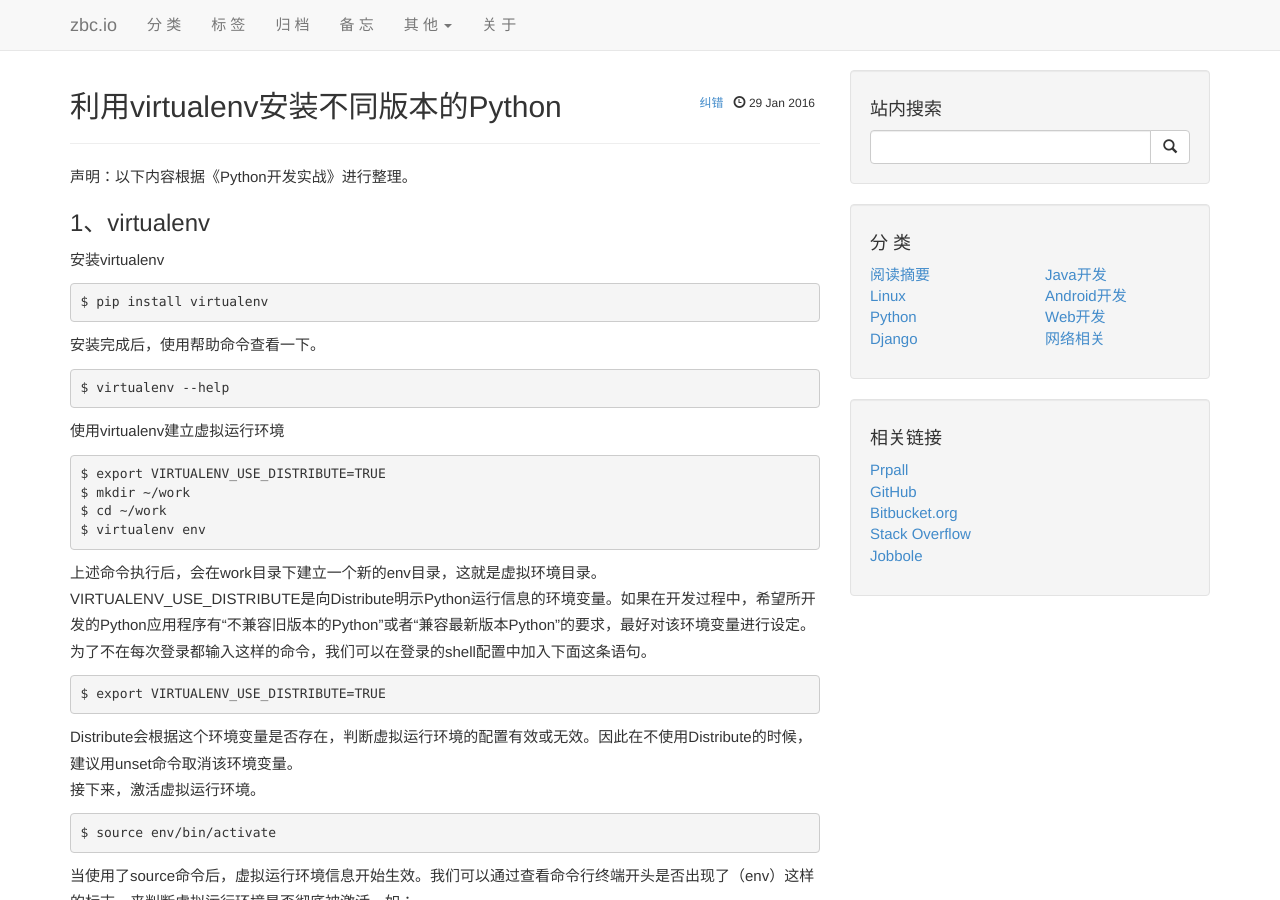
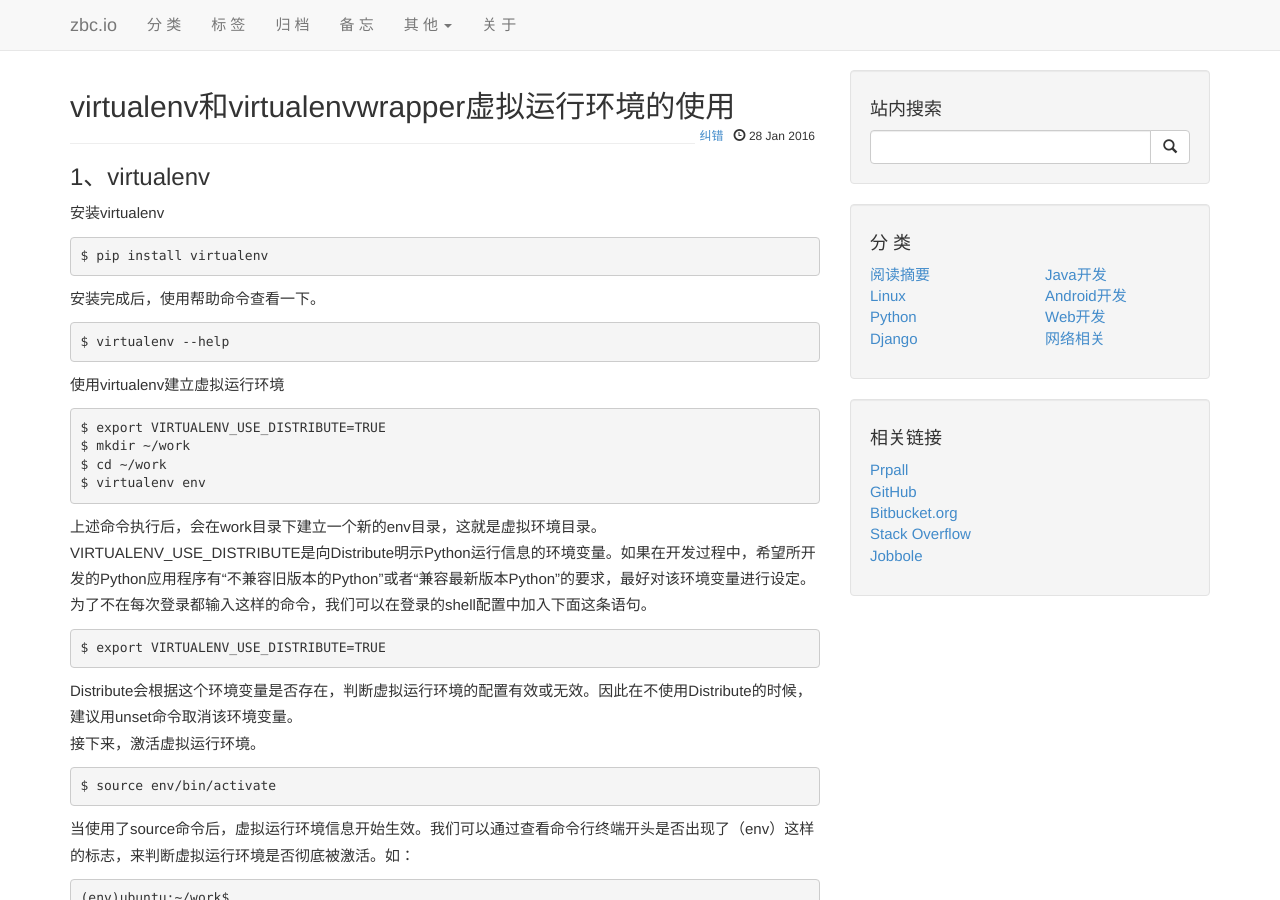
Before and after one commit to zbc0512/zbc0512.github.io, a Jekyll site: the page built from _posts/2016-01-28-virtualenv-virtualenvwrapper.md, in a window 1280 px wide and 900 px high. Built offline with Jekyll 4.4.1, drawn with Linux system fonts in a browser that asks for light colours; Markdown is read by kramdown in place of the engine named in the settings; comment, search, counter and statistics services are not loaded; some of the changed text lies outside the part shown.

Commit message:
Update and rename 2016-01-29-virtualenv-wrapper.md to 2016-01-28-virtualenv-virtualenvwrapper.md

```diff
--- a/_posts/2016-01-29-virtualenv-wrapper.md
+++ b/_posts/2016-01-28-virtualenv-virtualenvwrapper.md
@@ -1,11 +1,9 @@
 ---
 layout: post
 category: "python"
-title: "利用virtualenv安装不同版本的Python"
+title: "virtualenv和virtualenvwrapper虚拟运行环境的使用"
 tags: "Python"
 ---
-
-声明：以下内容根据《Python开发实战》进行整理。
 
 ###1、virtualenv
 
```
Also changed, not shown: other parts of _posts/2016-01-28-virtualenv-virtualenvwrapper.md (+2 -0 lines).
